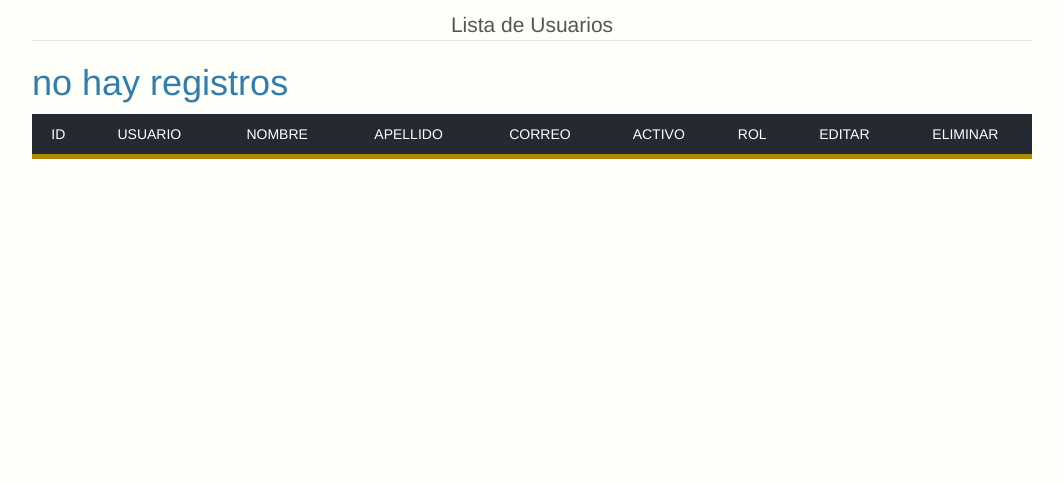
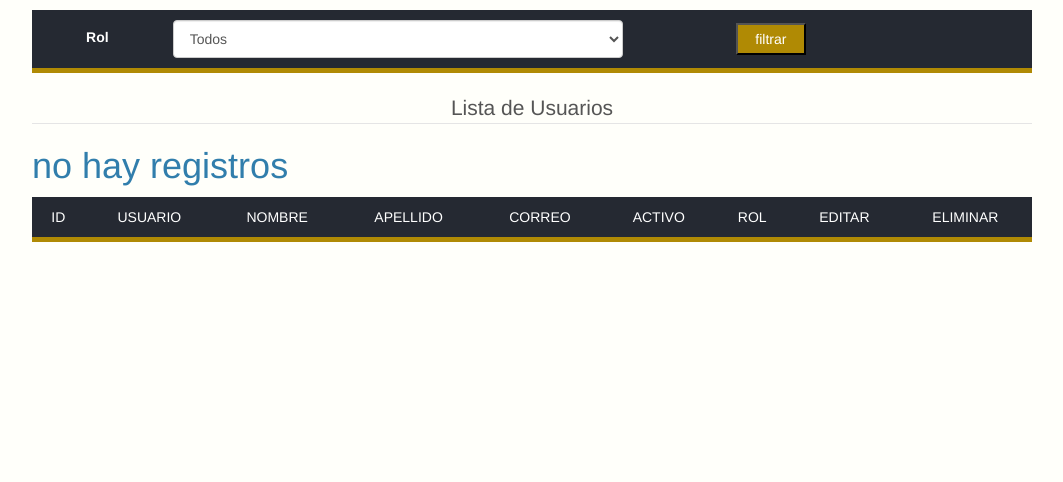
Before and after one commit to Elkin77/GOIAP_v_1.0, a Django app: template GOIAP_v_1.0/GOIAP/apps/administrador/templates/administrador/lista_usuarios.html in a window 1280 px wide. Shown: the part 101-583 px from the top of the page, without its empty margins (108-1171 px from the left). Run offline with Django 3.2, Linux system fonts and the light colour scheme; the template is opened without the code that fills it, so the values that code supplies are empty; parts of the project's set-up code (start-up, migrations or seed data) failed here and were passed over; some libraries are stand-ins or nearby versions.

Commit message:
Requerimientos:

```diff
--- a/GOIAP_v_1.0/GOIAP/apps/administrador/templates/administrador/editar_usuarios.html
+++ b/GOIAP_v_1.0/GOIAP/apps/administrador/templates/administrador/editar_usuarios.html
@@ -49,7 +49,7 @@
 			<div class="left">
 				<div class="form-group">
 					<label for="password" class="control-label control labels">Contrase&ntilde;a</label>
-					<input type="password" class="form-control control form" id="password" name="password" value="{{usuarios.password}}" required>
+					<input type="password" class="form-control control form" id="password" name="password" value="{{usuarios.password}}" disabled="disabled">
 				</div>
 			</div>
 			<div class="left">
--- a/GOIAP_v_1.0/GOIAP/apps/administrador/templates/administrador/lista_usuarios.html
+++ b/GOIAP_v_1.0/GOIAP/apps/administrador/templates/administrador/lista_usuarios.html
@@ -19,6 +19,41 @@
 {% endblock %}
 {% block contenido %}
 
+<form action="" method="POST">
+{% csrf_token %}
+
+<table>
+	<thead>
+		<tr>
+			<td>
+				<label class="control-label control labels" for="rolfilter">Rol</label>
+			</td>
+			<td>
+					<select class="form-control control form" id="rolfilter" name="rolfilter">
+						<option>Todos</option>
+						<option>Administrador</option>
+						<option>Inversionista</option>
+						<option>Contador</option>
+						<option>Arquitecto</option>
+						<option>Ingeniero</option>
+						<option>Empleado</option></select>
+		</td>
+		<td>
+
+					<input type="submit" class="button orange" name="filtrar" value="filtrar">
+
+		</td>
+		<td>
+		</td>
+		<td>
+		</td>
+		</tr>
+</form>
+
+	</thead>
+</table>
+
+<br>
 <center><legend>Lista de Usuarios</legend></center>
 	<table>
 		<thead>
```
Also changed, not shown: GOIAP_v_1.0/GOIAP/apps/administrador/views.py (+23 -11 lines).
